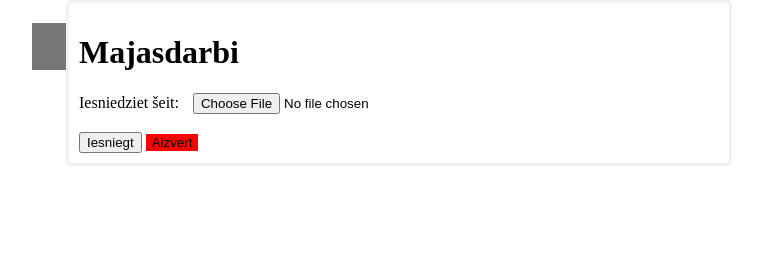
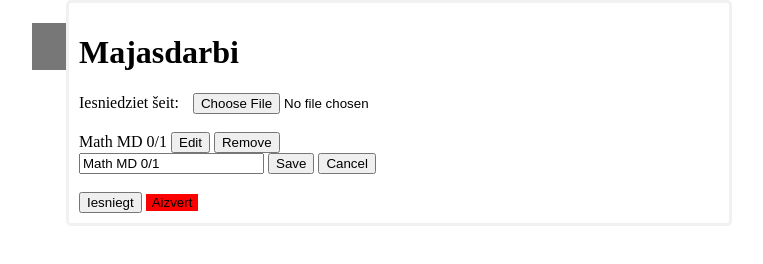
Before and after one commit to Rias69420/iamthecloud, a plain HTML site: page todo.html in a window 1280 px wide. Both pictures are taken after a click on the button "Atvert majasdarbus". Shown: the whole page, without its empty margins (8-771 px from the left). Drawn offline with Linux system fonts and the light colour scheme.

Commit message:
Refactor todo.html for improved form submission
Updated form handling and added math label editing functionality.
pizgets ar so

```diff
--- a/todo.html
+++ b/todo.html
@@ -1,24 +1,60 @@
 <!DOCTYPE html>
 <html lang="en">
 <head>
-    <meta charset="UTF-8">
-    <meta http-equiv="X-UA-Compatible" content="IE=edge">
-    <meta name="viewport" content="width=device-width, initial-scale=1.0">
+  <meta charset="UTF-8" />
+  <meta http-equiv="X-UA-Compatible" content="IE=edge" />
+  <meta name="viewport" content="width=device-width, initial-scale=1.0"/>
   <title>Nerd simulator</title>
   <link rel="stylesheet" href="style2.css">
 </head>
 <body>
   <button class="open-button" onclick="openForm()">Atvert majasdarbus</button>
+
+  <div class="md" id="md">
+    <!-- note: removed action attribute so form won't navigate; onsubmit handles everything -->
+    <form class="form-container" onsubmit="return handleSubmit(event)">
+      <h1>Majasdarbi</h1>
+
+      <label for="fileInput">Iesniedziet šeit:</label>
+      <input type="file" id="fileInput" name="fileInput" accept=".txt,.pdf,.doc,.docx"
+             onchange="checkFileName()" style="display: inline-block; margin-left: 10px;" />
+      <br><br>
+
+      <div class="label-row" id="mathRow">
+        <span class="label-text" id="mathLabel">Math MD 0/1</span>
+        <button type="button" class="small-btn" id="editMathBtn" onclick="startEditMath()">Edit</button>
+        <button type="button" class="small-btn" id="removeMathBtn" onclick="removeMath()">Remove</button>
+      </div>
+
+      <div class="label-row hidden" id="mathEditRow">
+        <input type="text" id="mathEditInput" class="edit-input" value="Math MD 0/1" aria-label="Edit Math label" />
+        <button type="button" class="small-btn" onclick="saveMathEdit()">Save</button>
+        <button type="button" class="small-btn" onclick="cancelMathEdit()">Cancel</button>
+      </div>
+
+      <br/>
+      <button type="submit" class="btn-iesniegt">Iesniegt</button>
+      <button type="button" class="btn cancel" onclick="closeForm()">Aizvert</button>
+    </form>
+  </div>
+
   <script>
-        function openForm() {
-          document.getElementById("md").style.display = "block";
+    const MATH_KEY = 'mathLabel';
+
+    document.addEventListener('DOMContentLoaded', () => {
+      const saved = localStorage.getItem(MATH_KEY);
+      if (saved) {
+        setMathLabel(saved, false);
+      } else {
+        setMathLabel('Math MD 0/1', false);
       }
+    });
 
-        function closeForm() {
-          document.getElementById("md").style.display = "none";
-        }
+    function openForm() { document.getElementById("md").style.display = "block"; }
+    function closeForm() { document.getElementById("md").style.display = "none"; }
 
-        function validateFileName() {
+    function handleSubmit(event) {
+      event.preventDefault(); // stop normal form navigation
       const fileInput = document.getElementById("fileInput");
       if (!fileInput.files.length) {
         alert("Lūdzu, izvēlies failu.");
@@ -26,26 +62,70 @@
       }
 
       const fileName = fileInput.files[0].name.split('.')[0];
-          if (fileName !== "bio_md") {
-          if (fileName !== "mat_md")
-          if (fileName !== "lat_md")
+      if (fileName !== "bio_md" && fileName !== "mat_md" && fileName !== "lat_md") {
         alert("Nav pareizais file iesniegts.");
         return false;
       }
 
-          return true;
+      // special behavior for mat_md: set score to 1/1 and persist
+      if (fileName === 'mat_md') {
+        const current = getMathLabel();
+        const newLabel = current.replace(/\s*\d+\s*\/\s*\d+$/, '') + ' 1/1';
+        setMathLabel(newLabel, true);
+      }
+
+      // simulate a successful submission, then refresh the page to show persisted label
+      // you can show a temporary message here if desired before reload
+      location.reload();
+      return false;
+    }
+
+    function checkFileName() { return; }
+
+    function getMathLabel() {
+      return localStorage.getItem(MATH_KEY) || document.getElementById('mathLabel').textContent;
+    }
+
+    function setMathLabel(value, save = true) {
+      const labelEl = document.getElementById('mathLabel');
+      const inputEl = document.getElementById('mathEditInput');
+      if (labelEl) labelEl.textContent = value;
+      if (inputEl) inputEl.value = value;
+      if (save) localStorage.setItem(MATH_KEY, value);
+    }
+
+    function startEditMath() {
+      const row = document.getElementById('mathRow');
+      const editRow = document.getElementById('mathEditRow');
+      const input = document.getElementById('mathEditInput');
+      input.value = getMathLabel();
+      row.classList.add('hidden');
+      editRow.classList.remove('hidden');
+      input.focus();
+      input.select();
+    }
+
+    function saveMathEdit() {
+      const input = document.getElementById('mathEditInput');
+      const newVal = input.value.trim() || 'Math MD 0/1';
+      setMathLabel(newVal, true);
+      document.getElementById('mathEditRow').classList.add('hidden');
+      document.getElementById('mathRow').classList.remove('hidden');
+    }
+
+    function cancelMathEdit() {
+      document.getElementById('mathEditInput').value = getMathLabel();
+      document.getElementById('mathEditRow').classList.add('hidden');
+      document.getElementById('mathRow').classList.remove('hidden');
+    }
+
+    function removeMath() {
+      const row = document.getElementById('mathRow');
+      const editRow = document.getElementById('mathEditRow');
+      if (row) row.parentNode.removeChild(row);
+      if (editRow) editRow.parentNode.removeChild(editRow);
+      localStorage.removeItem(MATH_KEY);
     }
   </script>
-
-<div class="md" id="md">
-    <form action="/action_page.php" class="form-container" onsubmit="return validateFileName()">
-      <h1>Majasdarbi</h1>
-      <label for="fileInput">Iesniedziet šeit:</label>
-      <input type="file" id="fileInput" name="fileInput" accept=".txt,.pdf,.doc,.docx" onchange="checkFileName()" style="display: inline-block; margin-left: 10px;" />
-      <br><br>
-      <button type="submit" class="btn">Iesniegt</button>
-      <button type="button" class="btn cancel" onclick="closeForm()">Aizvert</button>
-    </form>
-  </div>
-
 </body>
+</html>
```
Lines whose indentation alone changed are shown as unchanged.
